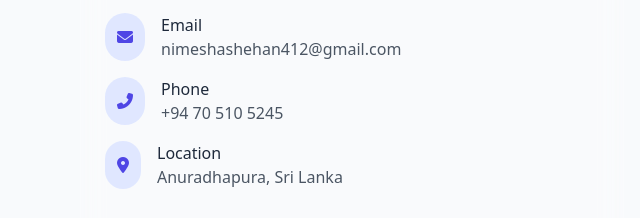
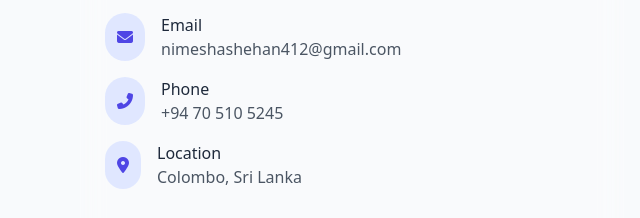
Before and after one commit to NimeshaShehan/NimeshaShehan.github.io, a plain HTML site: page index.html in a window 1280 px wide. Shown: the part 3032-3250 px from the top of the page, 0-640 px from the left. Drawn offline with nearby package versions, Linux system fonts and the light colour scheme; animation ran at ten frames a second.

Commit message:
text upadate

```diff
--- a/index.html
+++ b/index.html
@@ -515,7 +515,7 @@
               </div>
               <div>
                 <h4 class="font-medium">Location</h4>
-                <p class="text-gray-600 dark:text-gray-300">Anuradhapura, Sri Lanka</p>
+                <p class="text-gray-600 dark:text-gray-300">Colombo, Sri Lanka</p>
               </div>
             </div>
           </div>
```
